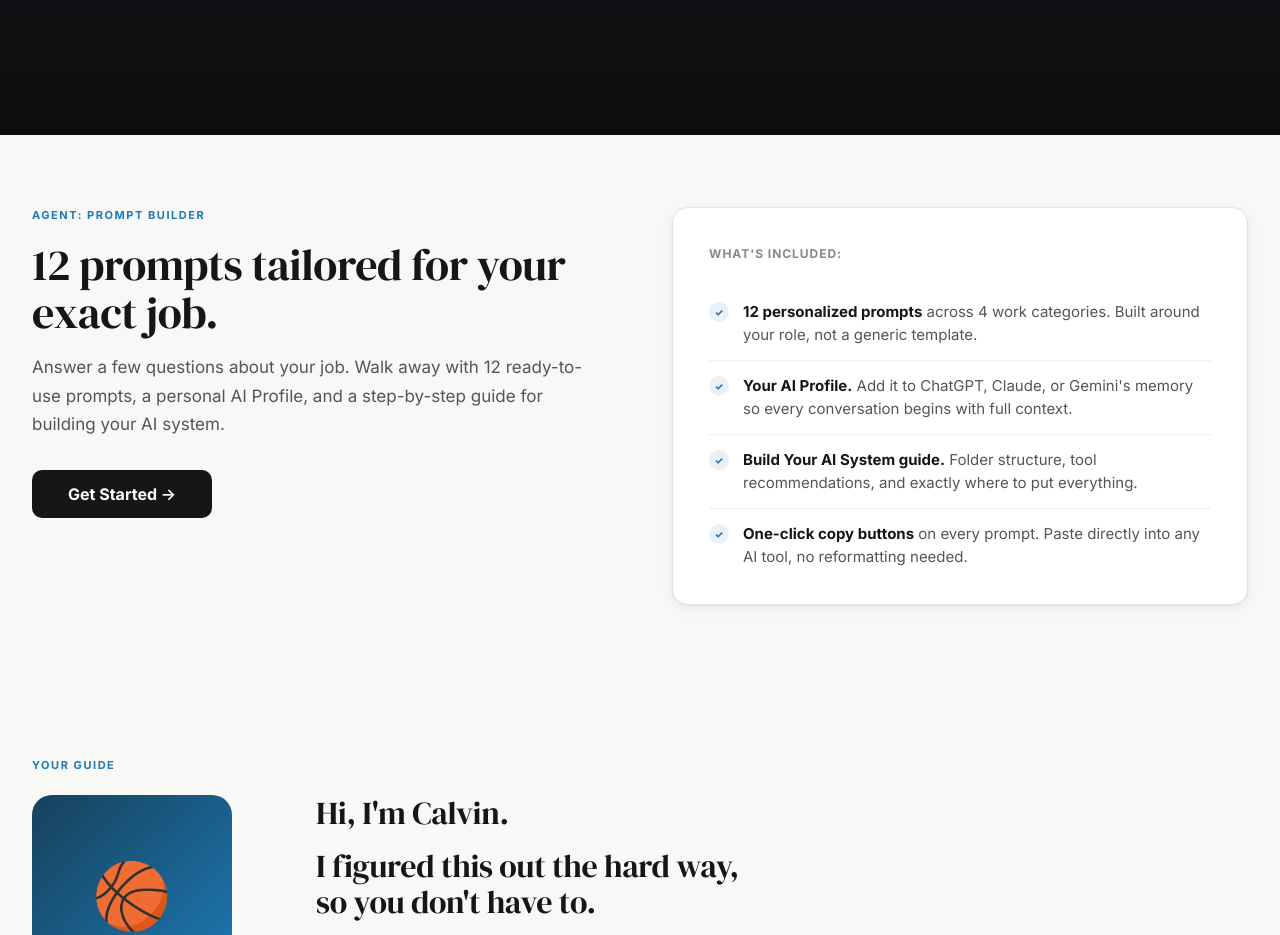
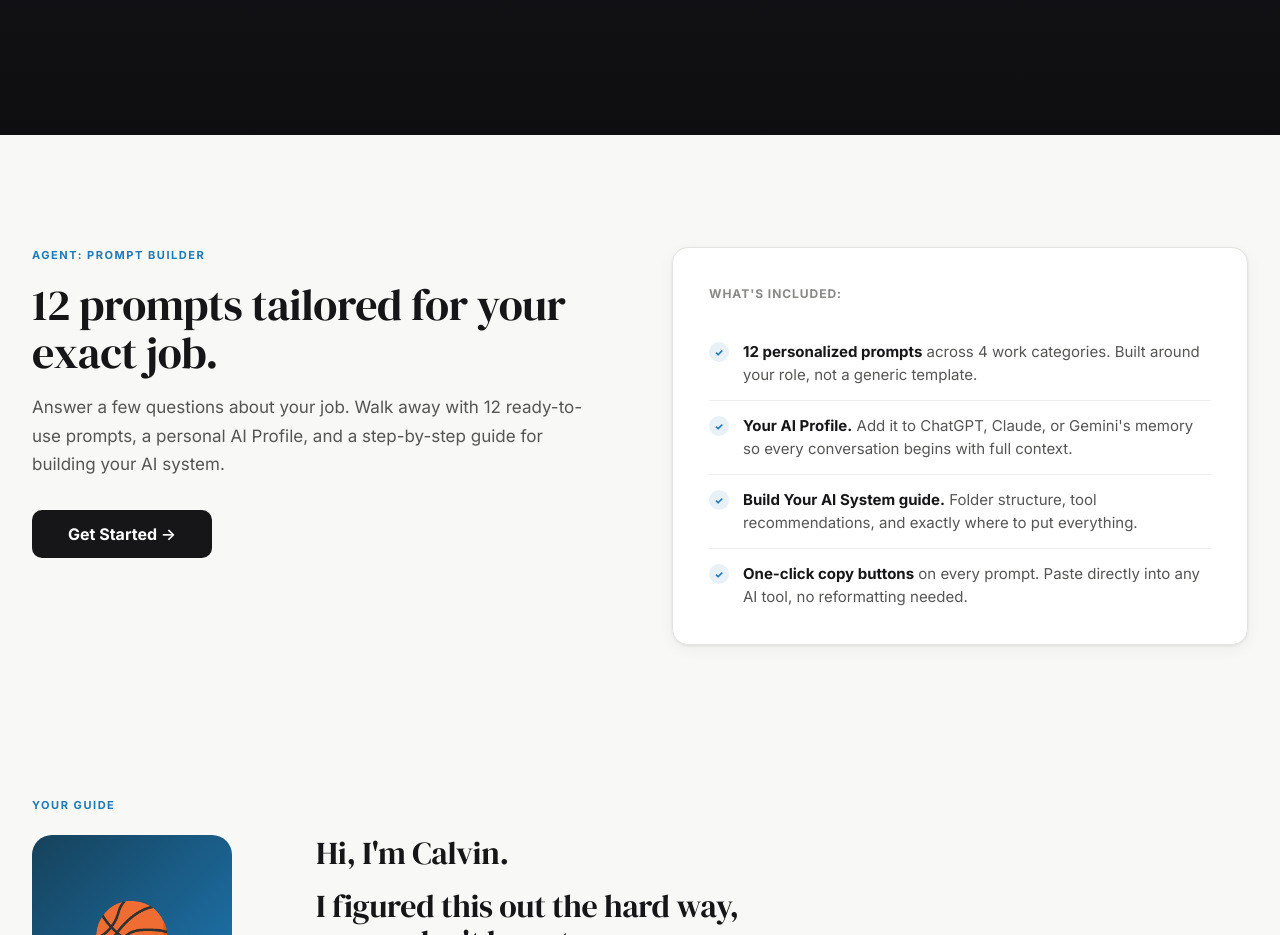
Before and after one commit to coolcalvin457-tech/agent-timesaver-nextjs, a Next.js app: page / in a window 1280 px wide. Shown: the part 1200-2135 px from the top of the page. Built offline with nearby package versions, Linux system fonts and the light colour scheme.

Commit message:
Prompt Builder section: more top padding after dream section

```diff
--- a/app/page.tsx
+++ b/app/page.tsx
@@ -62,7 +62,7 @@ export default function Home() {
         </section>
 
         {/* ── Section 4: AGENT: Prompt Builder ────────────────────────── */}
-        <section className="section" id="prompt-builder" style={{ paddingTop: "72px", paddingBottom: "80px" }}>
+        <section className="section" id="prompt-builder" style={{ paddingTop: "112px", paddingBottom: "80px" }}>
           <div className="container">
             <div className="prompt-builder-layout">
 
```
